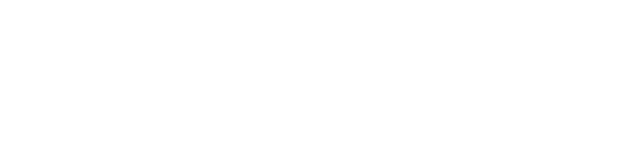
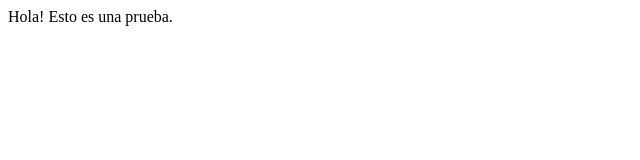
Before and after one commit to medinadagio/proyectoDemoPrework, a plain HTML site: page index.html in a window 1280 px wide. Shown: the whole page, without its empty margins (0-640 px from the left). Drawn offline with Linux system fonts and the light colour scheme.

Commit message:
Cambios agregados, saludo añadido.

```diff
--- a/index.html
+++ b/index.html
@@ -7,6 +7,6 @@
 </head>
 
 <body>
-
+    Hola! Esto es una prueba.
 </body>
 </html>
```
